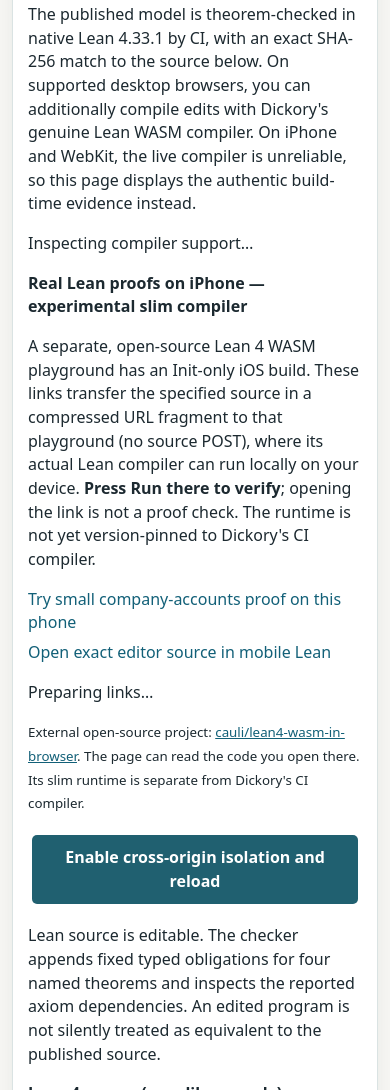
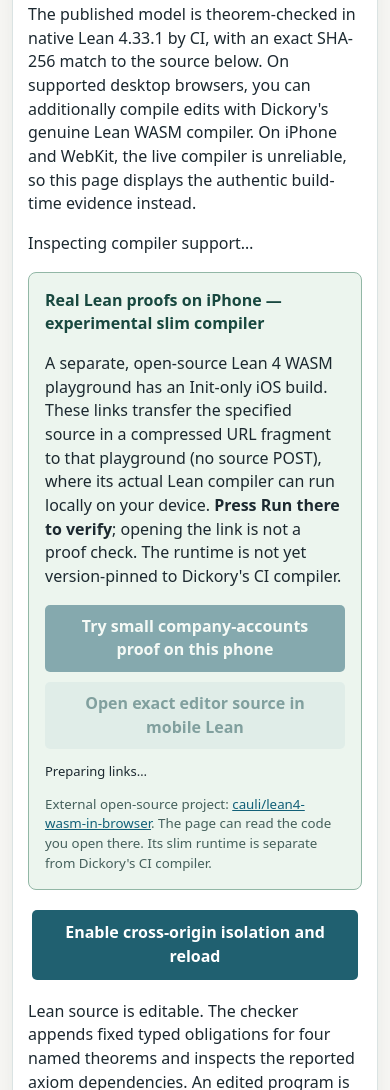
Before and after one commit to danbri/dickory, a plain HTML site: page labs/company-accounts/index.template.html in a window 390 px wide. Shown: the part 1504-2594 px from the top of the page. Drawn offline with Linux system fonts and the light colour scheme.

Commit message:
Style the genuine mobile Lean handoff, including narrow iPhone links

```diff
--- a/labs/company-accounts/style.css
+++ b/labs/company-accounts/style.css
@@ -5,3 +5,14 @@
 #publishedSummary{max-width:100%;white-space:pre-wrap;overflow-wrap:anywhere;word-break:break-word;font-size:12px;line-height:1.5}
 .actions button{max-width:100%;white-space:normal;text-align:center;overflow-wrap:anywhere}
 @media(max-width:750px){.actions{display:flex;flex-direction:column;align-items:stretch}.actions button{width:100%;margin:3px 0}textarea{font-size:14px}pre{font-size:12px}}
+
+/* Mobile Lean handoff: an honest on-device alternative to the large old runtime. */
+.mobileLeanLinks{border:1px solid #92b7a6;background:#ecf5ee;padding:16px;border-radius:8px;margin:16px 0}
+.mobileLeanLinks h3{margin:0 0 8px;color:#18483f}
+.mobileLeanLinks small{display:block;overflow-wrap:anywhere;color:#45605c}
+.mobileLeanLinks .actionLink{display:inline-flex;align-items:center;justify-content:center;min-height:44px;max-width:100%;background:#206070;color:white;font-weight:700;border-radius:5px;padding:10px 14px;text-decoration:none;text-align:center;overflow-wrap:anywhere}
+.mobileLeanLinks .actionLink.subtle{background:#d5e6e4;color:#184d51}
+.mobileLeanLinks .actionLink[aria-disabled="true"]{pointer-events:none;opacity:.5}
+.mobileLeanLinks .actions{gap:10px}
+#mobileLeanStatus{overflow-wrap:anywhere;font-size:13px}
+@media(max-width:750px){.mobileLeanLinks .actionLink{width:100%}}
```
